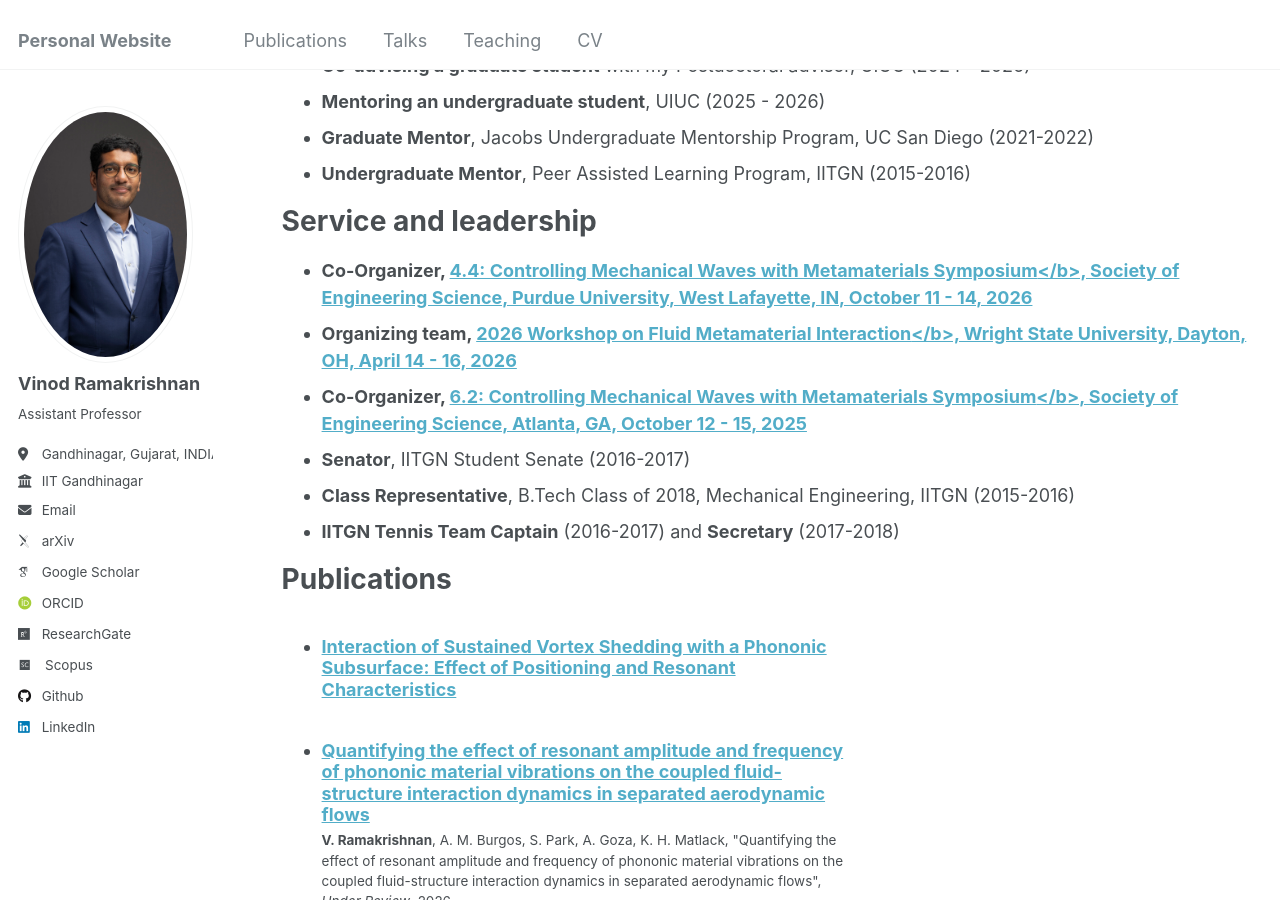
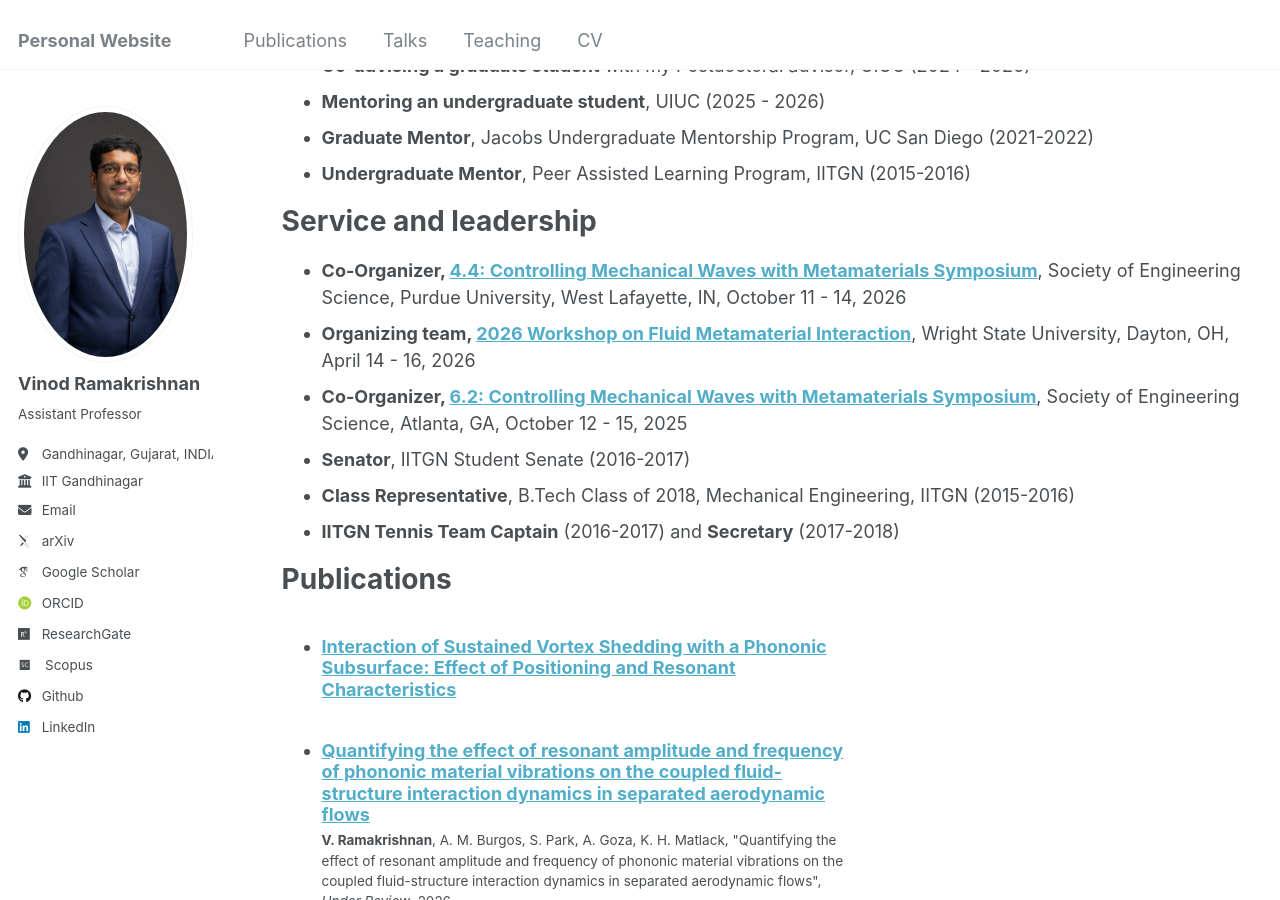
Before and after one commit to DonIV22/DonIV22.github.io, a Jekyll site: the page built from _pages/cv.md, in a window 1280 px wide and 900 px high, scrolled down 1149 px. Built offline with Jekyll 4.4.1, drawn with Linux system fonts in a browser that asks for light colours; some web fonts are replaced.

Commit message:
Update cv.md

```diff
--- a/_pages/cv.md
+++ b/_pages/cv.md
@@ -68,9 +68,9 @@ Mentorship
 
 Service and leadership
 ======
-* <b>Co-Organizer, <a href="https://web.cvent.com/event/a944561f-31fa-427e-ba32-688605d1a0c8/websitePage:44e88bac-1d06-400f-97e8-db645e83d971"> 4.4: Controlling Mechanical Waves with Metamaterials Symposium<a></b>, Society of Engineering Science, Purdue University, West Lafayette, IN, October 11 - 14, 2026
-* <b>Organizing team, <a href="https://fmi2025.grainger.illinois.edu/"> 2026 Workshop on Fluid Metamaterial Interaction<a></b>, Wright State University, Dayton, OH, April 14 - 16, 2026
-* <b>Co-Organizer, <a href="https://sites.gatech.edu/2025ses/tracks/track-6/6-2/"> 6.2: Controlling Mechanical Waves with Metamaterials Symposium<a></b>, Society of Engineering Science, Atlanta, GA, October 12 - 15, 2025
+* <b>Co-Organizer, <a href="https://web.cvent.com/event/a944561f-31fa-427e-ba32-688605d1a0c8/websitePage:44e88bac-1d06-400f-97e8-db645e83d971"> 4.4: Controlling Mechanical Waves with Metamaterials Symposium</a></b>, Society of Engineering Science, Purdue University, West Lafayette, IN, October 11 - 14, 2026
+* <b>Organizing team, <a href="https://fmi2025.grainger.illinois.edu/"> 2026 Workshop on Fluid Metamaterial Interaction</a></b>, Wright State University, Dayton, OH, April 14 - 16, 2026
+* <b>Co-Organizer, <a href="https://sites.gatech.edu/2025ses/tracks/track-6/6-2/"> 6.2: Controlling Mechanical Waves with Metamaterials Symposium</a></b>, Society of Engineering Science, Atlanta, GA, October 12 - 15, 2025
 * <b>Senator</b>, IITGN Student Senate (2016-2017)
 * <b>Class Representative</b>, B.Tech Class of 2018, Mechanical Engineering, IITGN (2015-2016)
 * <b>IITGN Tennis Team Captain</b> (2016-2017) and <b>Secretary</b> (2017-2018)
```
